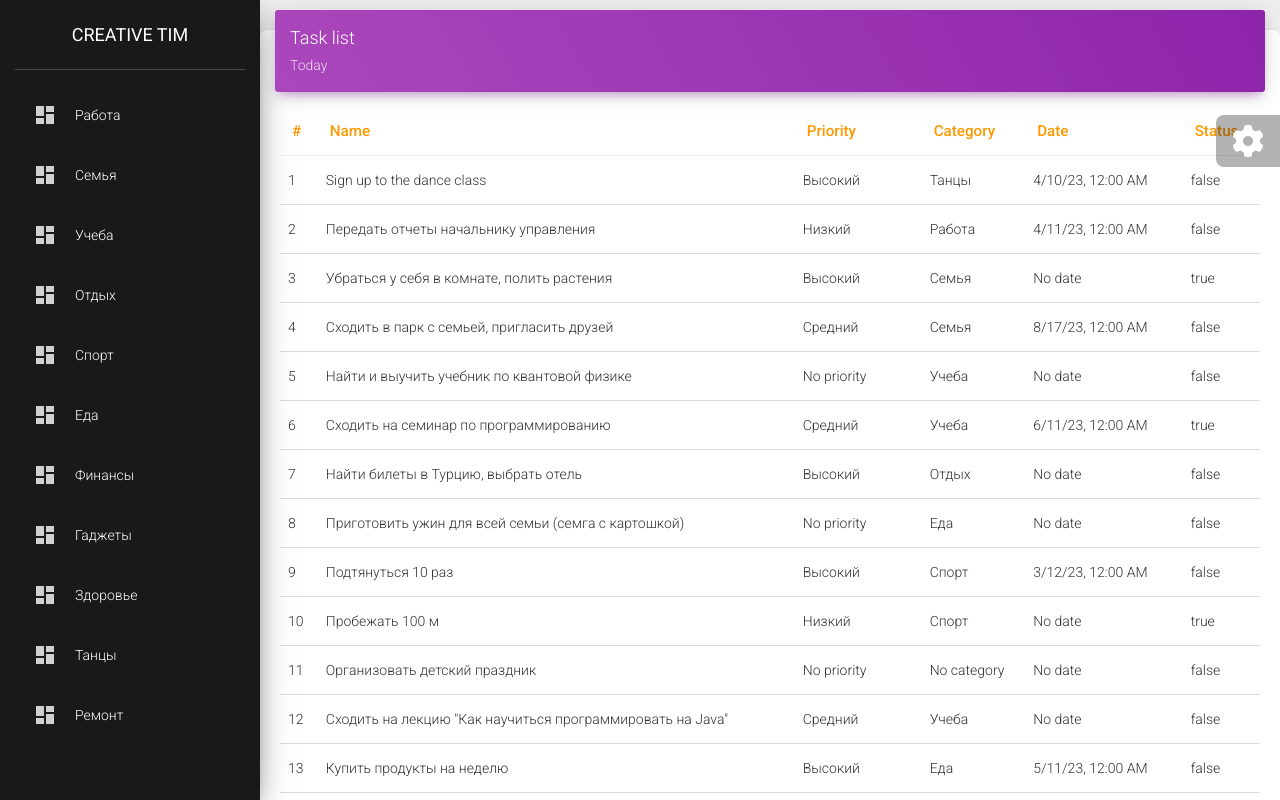
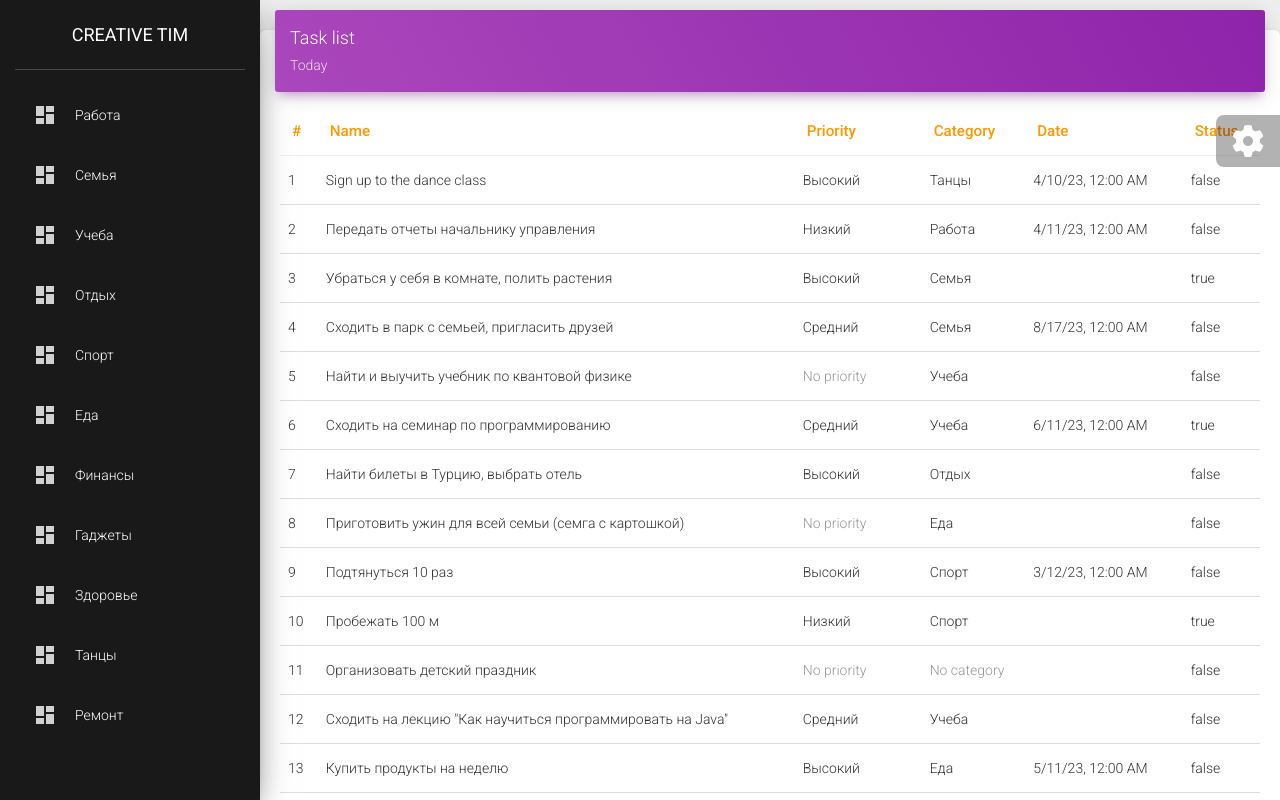
Before and after one commit to Alima-T/AngularExample, an Angular app: page / in a window 1280 px wide. Shown: the top 800 px of the page. Built offline with nearby package versions, Linux system fonts and the light colour scheme.

Commit message:
#13 Set styles  (made field's color light grey) for tasks where fields are not specified

```diff
--- a/src/app/view/tasks/task.component.css
+++ b/src/app/view/tasks/task.component.css
@@ -0,0 +1,3 @@
+.novalue {
+  opacity: 0.5;
+}
--- a/src/app/view/tasks/task.component.html
+++ b/src/app/view/tasks/task.component.html
@@ -20,9 +20,9 @@
           <tr class="nav-item" *ngFor="let task of tasks; let i = index">
           <td>{{i+1}}</td>
           <td>{{task.title}}</td>
-          <td>{{task.priority?.title? task.priority?.title : "No priority"}}</td>
-          <td>{{task.category?.title? task.category?.title : "No category"}}</td>
-          <td>{{task.date? (task.date | date : 'short'): "No date"}}</td>
+            <td [class.novalue]="task.priority ==null">{{task.priority?.title !==null? task.priority?.title : "No priority"}}</td>
+            <td [class.novalue]="task.category ==null">{{task.category?.title !==null? task.category?.title : "No category"}}</td>
+            <td [class.novalue]="task.date ==null">{{task.date !==null? (task.date | date : 'short'): "No date"}}</td>
             <td>{{task.completed}}</td>
           </tr>
           </tbody>
```
